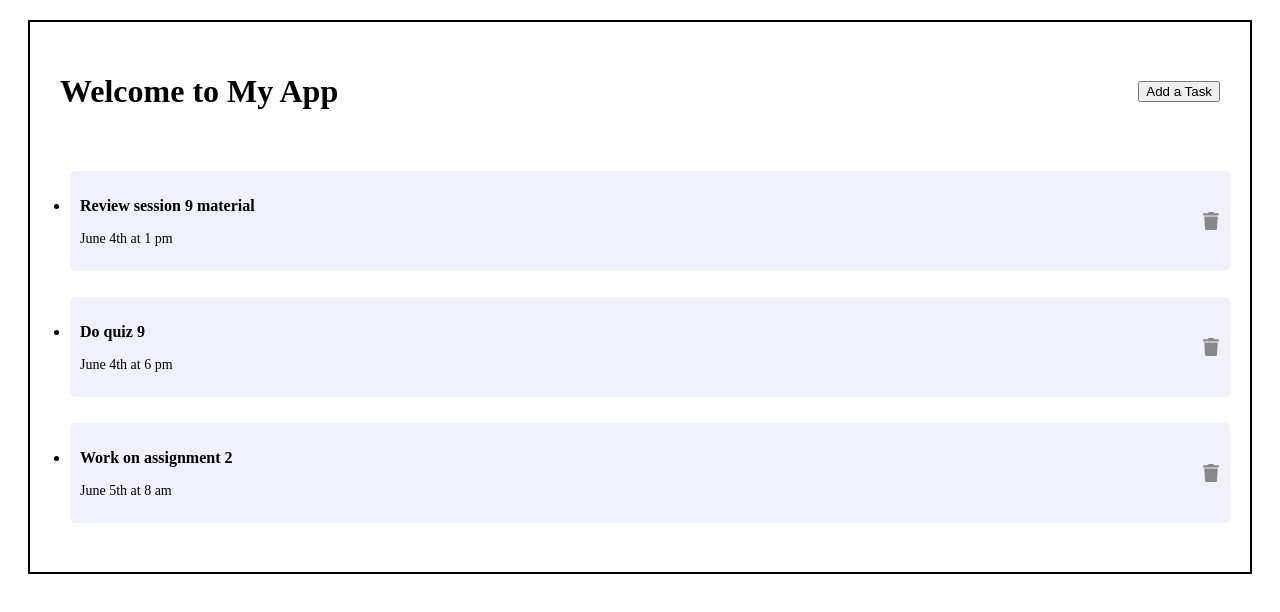
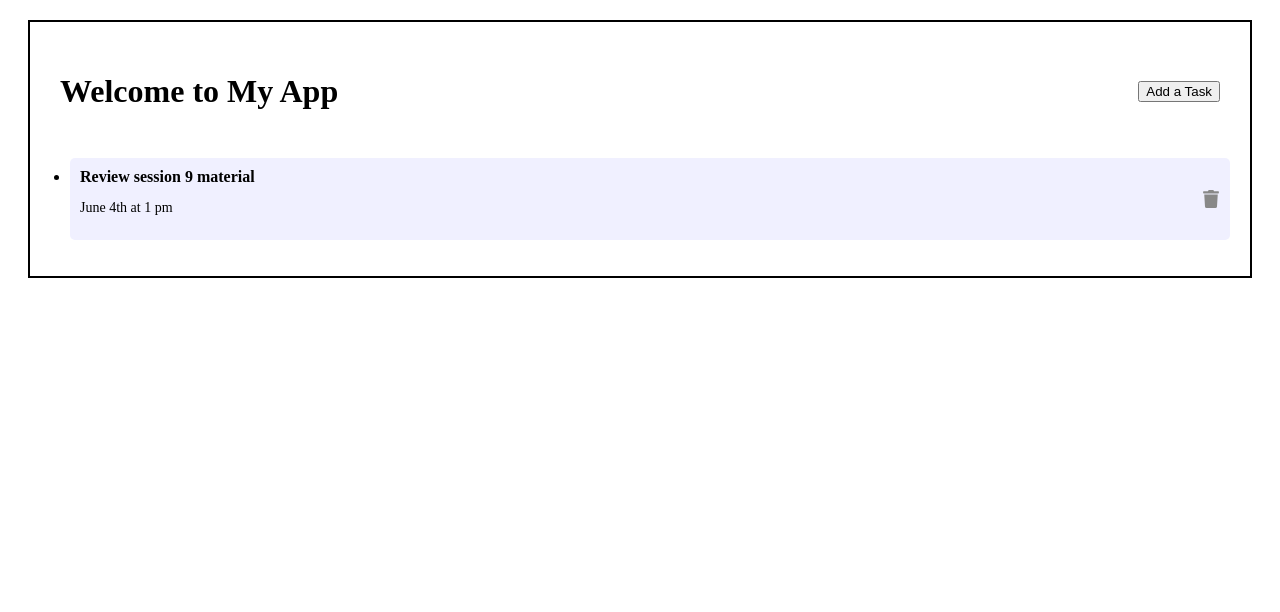
Before and after one commit to jiao2560/cs5610-Spring2025, a React (Vite) app in the folder week9/my-react-app/: page / in a window 1280 px wide. Shown: the top 612 px of the page. Built offline with nearby package versions, Linux system fonts and the light colour scheme; data requests are answered from the project's data file.

Commit message:
Implemented DELETE request: - Added deleteTask function in App.jsx - Sends DELETE request to remove task from server - Updates UI after successful deletion - Updated TasksList and Task components to use delete function

```diff
--- a/week9/my-react-app/db.json
+++ b/week9/my-react-app/db.json
@@ -1,19 +1,9 @@
 {
   "tasks": [
     {
-        "id": 1,
+      "id": "1",
       "title": "Review session 9 material",
       "date": "June 4th at 1 pm"
-      },
-      {
-        "id": 2,
-        "title": "Do quiz 9",
-        "date": "June 4th at 6 pm"
-      },
-      {
-        "id": 3,
-        "title": "Work on assignment 2",
-        "date": "June 5th at 8 am"
     }
   ]
 }
--- a/week9/my-react-app/src/App.jsx
+++ b/week9/my-react-app/src/App.jsx
@@ -6,14 +6,12 @@ import TasksList from "./components/TasksList";
 export default function App() {
   const [showForm, setShowForm] = useState(false);
   const [tasks, setTasks] = useState([]);
-  const [loading, setLoading] = useState(true); // ✅ Track loading state
+  const [loading, setLoading] = useState(true);
 
   // Fetch tasks from fake server when component mounts
   useEffect(() => {
     async function fetchData() {
-      await new Promise(resolve => setTimeout(resolve, 2000)); // Simulate delay
-
-      setLoading(true); // ✅ Start loading
+      setLoading(true);
       try {
         const response = await fetch("http://localhost:5001/tasks");
 
@@ -26,7 +24,7 @@ export default function App() {
       } catch (error) {
         console.error("Fetch Error:", error.message);
       } finally {
-        setLoading(false); // ✅ Stop loading after fetch
+        setLoading(false);
       }
     }
 
@@ -37,16 +35,34 @@ export default function App() {
     setShowForm(!showForm);
   };
 
+  // ✅ DELETE function to remove task from server and UI
+  const deleteTask = async (id) => {
+    try {
+      const response = await fetch(`http://localhost:5001/tasks/${id}`, {
+        method: "DELETE",
+      });
+
+      if (!response.ok) {
+        throw new Error(`Failed to delete task with id ${id}`);
+      }
+
+      console.log(`Task ${id} deleted successfully`);
+
+      // ✅ Update state to remove deleted task from UI
+      setTasks(tasks.filter(task => task.id !== id));
+    } catch (error) {
+      console.error("Delete Error:", error.message);
+    }
+  };
+
   return (
     <div className="app-container">
       <Header onToggleForm={toggleForm} showForm={showForm} />
       {showForm && <AddTask setTasks={setTasks} tasks={tasks} />}
-
-      {/* ✅ Conditional Rendering: Show "Loading..." while fetching */}
       {loading ? (
         <p className="loading-message">Loading...</p>
       ) : (
-        <TasksList tasks={tasks} setTasks={setTasks} />
+        <TasksList tasks={tasks} setTasks={setTasks} onDelete={deleteTask} />
       )}
     </div>
   );
--- a/week9/my-react-app/src/components/Task.jsx
+++ b/week9/my-react-app/src/components/Task.jsx
@@ -1,12 +1,11 @@
-import React from "react";
-import { FaTrash } from "react-icons/fa"; // Import trash icon
+import { FaTrash } from "react-icons/fa";
 
 export default function Task({ task, onDelete }) {
   return (
-    <li className="task-item">
+    <li className="task">
       <div className="task-content">
-        <div className="task-text">
-          <p className="task-title">{task.title}</p>
+        <div>
+          <strong>{task.title}</strong>
           <p className="task-date">{task.date}</p>
         </div>
         <FaTrash className="delete-icon" onClick={() => onDelete(task.id)} />
--- a/week9/my-react-app/src/components/TasksList.jsx
+++ b/week9/my-react-app/src/components/TasksList.jsx
@@ -1,14 +1,12 @@
 import React from "react";
 import Task from "./Task";
 
-export default function TasksList({ tasks, setTasks }) {
-  console.log("TasksList received tasks:", tasks); // ✅ Debugging
-
+export default function TasksList({ tasks, onDelete }) { // Receive onDelete prop
   return (
     <ul className="task-list">
       {tasks.length > 0 ? (
         tasks.map((task) => (
-          <Task key={task.id} task={task} onDelete={() => setTasks(tasks.filter(t => t.id !== task.id))} />
+          <Task key={task.id} task={task} onDelete={onDelete} /> // Pass delete function
         ))
       ) : (
         <li className="no-tasks">No Tasks Left</li>
```
Lines whose indentation alone changed are shown as unchanged.
